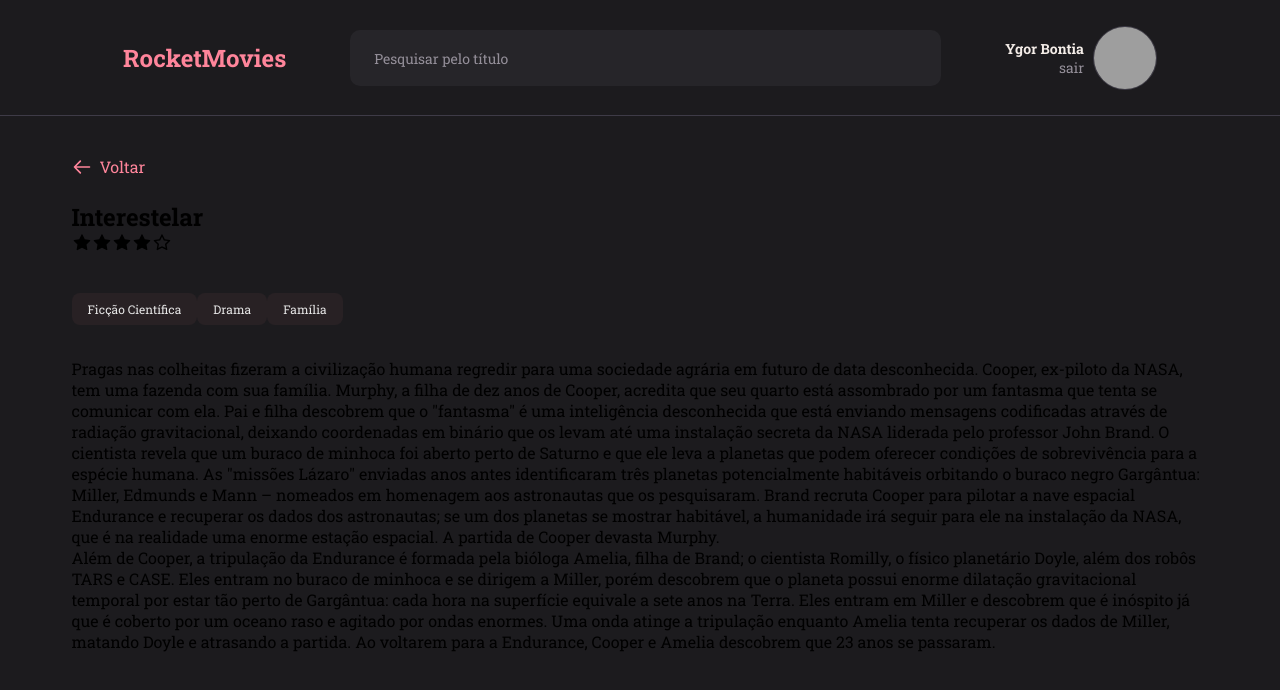
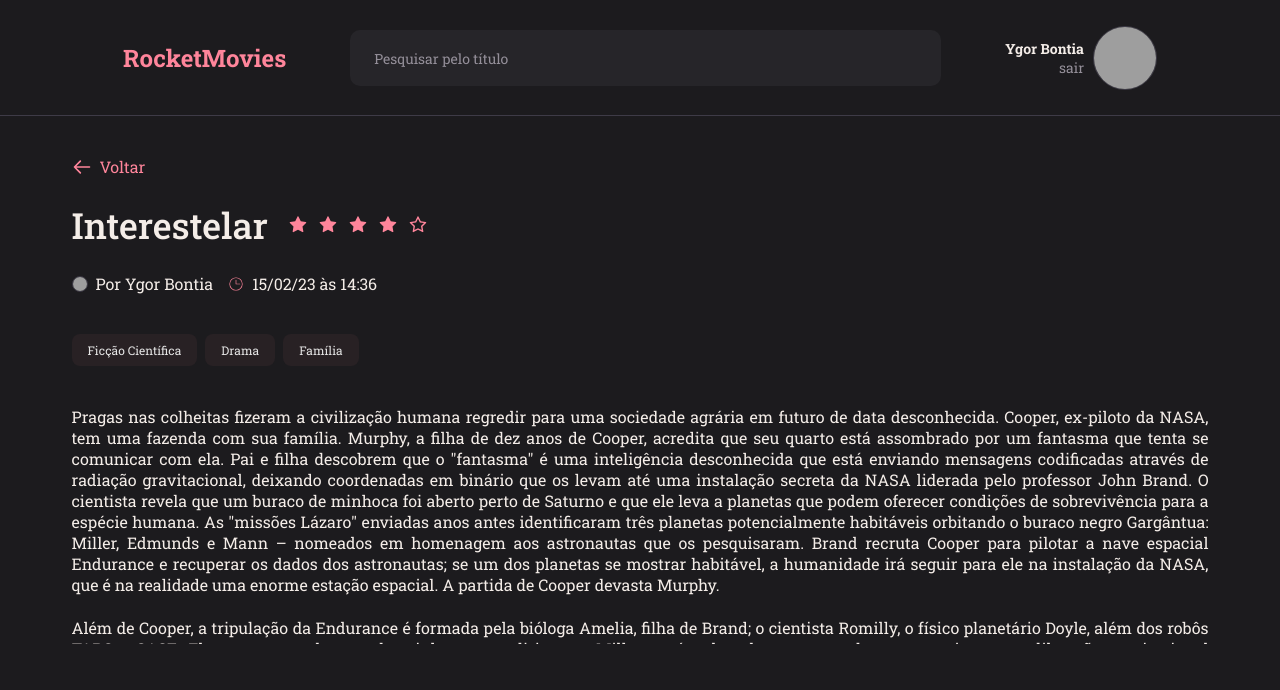
Before and after one commit to ygorbontia/project-front, a React (Vite) app: page /details/1 in a window 1280 px wide. Shown: the top 690 px of the page. Built offline with nearby package versions, Linux system fonts and the light colour scheme; grey boxes are pictures that could not be loaded.

Commit message:
update Details page style

```diff
--- a/src/pages/Details/index.jsx
+++ b/src/pages/Details/index.jsx
@@ -1,4 +1,5 @@
 import { AiFillStar, AiOutlineStar } from 'react-icons/ai';
+import { CiClock2 } from 'react-icons/ci';
 
 import { DetailsSC } from './style';
 
@@ -11,21 +12,41 @@ export function Details() {
     <DetailsSC>
       <Header />
 
+      <nav>
+        <TextButton title="Voltar" />
+      </nav>
+
       <main>
-        <TextButton title="Voltar" />
-
         <section>
-          <div>
+          <div className="movie-and-author">
+            <div className="movie">
               <h1>Interestelar</h1>
 
+              <div className="rating">
                 <AiFillStar size={ 20 } />
                 <AiFillStar size={ 20 } />
                 <AiFillStar size={ 20 } />
                 <AiFillStar size={ 20 } />
                 <AiOutlineStar size={ 20 } />
               </div>
+            </div>
 
-          <div>
+            <div className="author-and-time">
+              <div className="author">
+                <img src="https://github.com/ygorbontia.png" alt="" />
+
+                <p>Por Ygor Bontia</p>
+              </div>
+
+              <div className="time">
+                <CiClock2 size={ 16 } />
+
+                <p>15/02/23 às 14:36</p>
+              </div>
+            </div>
+          </div>
+
+          <div className="tags">
             <DetailsTag
               title="Ficção Científica"
             />
@@ -37,11 +58,15 @@ export function Details() {
             />
           </div>
 
+          <div className="description">
             <p>
               Pragas nas colheitas fizeram a civilização humana regredir para uma sociedade agrária em futuro de data desconhecida. Cooper, ex-piloto da NASA, tem uma fazenda com sua família. Murphy, a filha de dez anos de Cooper, acredita que seu quarto está assombrado por um fantasma que tenta se comunicar com ela. Pai e filha descobrem que o "fantasma" é uma inteligência desconhecida que está enviando mensagens codificadas através de radiação gravitacional, deixando coordenadas em binário que os levam até uma instalação secreta da NASA liderada pelo professor John Brand. O cientista revela que um buraco de minhoca foi aberto perto de Saturno e que ele leva a planetas que podem oferecer condições de sobrevivência para a espécie humana. As "missões Lázaro" enviadas anos antes identificaram três planetas potencialmente habitáveis orbitando o buraco negro Gargântua: Miller, Edmunds e Mann – nomeados em homenagem aos astronautas que os pesquisaram. Brand recruta Cooper para pilotar a nave espacial Endurance e recuperar os dados dos astronautas; se um dos planetas se mostrar habitável, a humanidade irá seguir para ele na instalação da NASA, que é na realidade uma enorme estação espacial. A partida de Cooper devasta Murphy.
-            <br />
+            </p>
+
+            <p>
               Além de Cooper, a tripulação da Endurance é formada pela bióloga Amelia, filha de Brand; o cientista Romilly, o físico planetário Doyle, além dos robôs TARS e CASE. Eles entram no buraco de minhoca e se dirigem a Miller, porém descobrem que o planeta possui enorme dilatação gravitacional temporal por estar tão perto de Gargântua: cada hora na superfície equivale a sete anos na Terra. Eles entram em Miller e descobrem que é inóspito já que é coberto por um oceano raso e agitado por ondas enormes. Uma onda atinge a tripulação enquanto Amelia tenta recuperar os dados de Miller, matando Doyle e atrasando a partida. Ao voltarem para a Endurance, Cooper e Amelia descobrem que 23 anos se passaram.
             </p>
+          </div>
         </section>
       </main>
     </DetailsSC>
--- a/src/pages/Details/style.js
+++ b/src/pages/Details/style.js
@@ -3,22 +3,40 @@ import styled from 'styled-components';
 export const DetailsSC = styled.div`
   width: 100%;
   height: 100vh;
+  padding-bottom: 15.6rem;
 
   display: grid;
   grid-template-rows: 11.6rem auto;
   grid-template-areas:
     "header"
+    "nav"
     "content";
+
+  > nav {
+    grid-area: "nav";
+
+    width: 113.7rem;
+    margin: 4rem auto 2.4rem;
+  }
 
   > main {
     grid-area: "content";
+    overflow-y: auto;
 
     width: 113.7rem;
-    margin: 4rem auto 0;
-    padding-bottom: 15.6rem;
+    margin: 0 auto;
 
-    > button {
-      margin-bottom: 2.4rem;
+    &::-webkit-scrollbar {
+      width: 8px;
+    }
+
+    &::-webkit-scrollbar-track {
+      background-color: transparent;
+    }
+
+    &::-webkit-scrollbar-thumb {
+      background-color: ${({ theme }) => theme.pink_rgb};
+      border-radius: 8px;
     }
 
     > section {
@@ -28,6 +46,85 @@ export const DetailsSC = styled.div`
 
       display: grid;
       gap: 4rem;
+
+      .movie-and-author {
+        display: flex;
+        flex-direction: column;
+        gap: 2.4rem;
+
+        .movie {
+          display: flex;
+          align-items: center;
+          gap: 2rem;
+
+          h1 {
+            font-weight: 500;
+            font-size: 3.6rem;
+            color: ${({ theme }) => theme.light_100};
+          }
+
+          .rating {
+            display: flex;
+            gap: 1rem;
+
+            height: 2rem;
+            color: ${({ theme }) => theme.pink_rgb};
+          }
+        }
+
+        .author-and-time {
+          display: flex;
+          align-items: center;
+          gap: 1.5rem;
+
+          p {
+            font-size: 1.6rem;
+            color: ${({ theme }) => theme.light_100};
+          }
+
+          .author {
+            display: flex;
+            align-items: center;
+            gap: .8rem;
+
+            img {
+              width: 1.6rem;
+              height: 1.6rem;
+              border: solid 1px ${({ theme }) => theme.dark_100};
+              border-radius: 50%;
+            }
+          }
+
+          .time {
+            display: flex;
+            align-items: center;
+            gap: .8rem;
+
+            svg {
+              color: ${({ theme }) => theme.pink_rgb};
+            }
+          }
+        }
+      }
+
+      .tags {
+        display: flex;
+        align-items: center;
+        gap: .8rem;
+      }
+
+      .description {
+        p {
+          font-weight: 400;
+          font-size: 1.6rem;
+          color: ${({ theme }) => theme.light_100};
+          text-align: justify;
+        }
+
+        p + p {
+          margin-top: 2.2rem;
+        }
+      }
     }
   }
 `;
```
Lines whose indentation alone changed are shown as unchanged.
